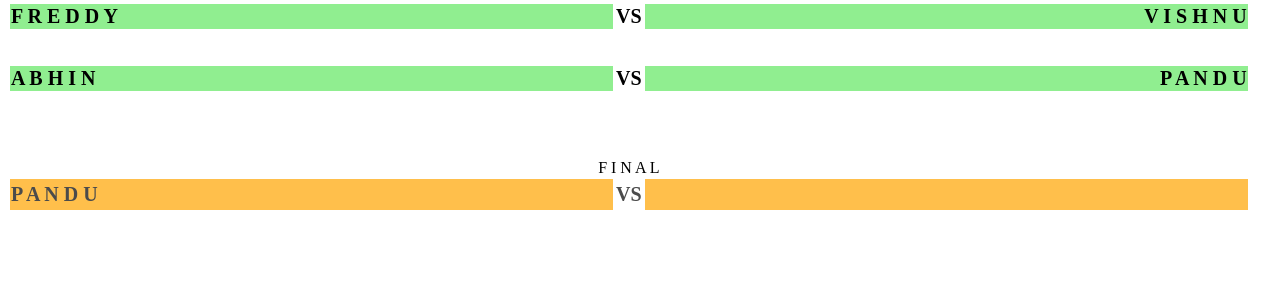
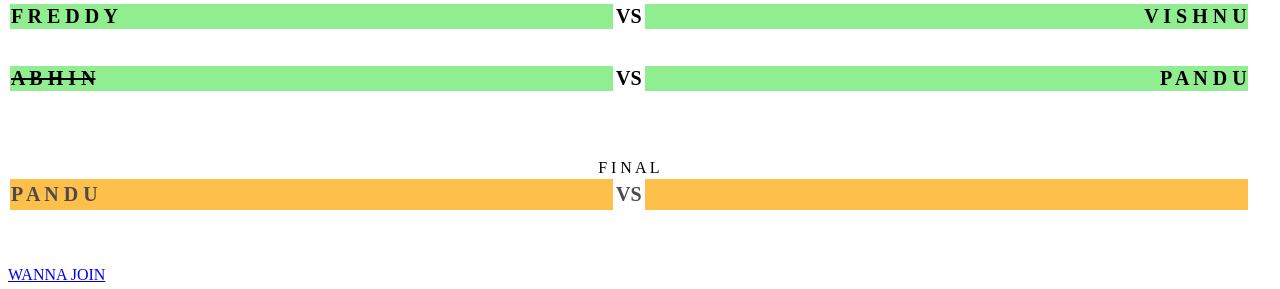
Before and after one commit to Abhishekbabu052/game, a plain HTML site: page index.html in a window 1280 px wide. Shown: the part 744-1033 px from the top of the page. Before the commit the page ends 964 px from the top, so only its background shows below. Drawn offline with Linux system fonts and the light colour scheme.

Commit message:
Update index.html

```diff
--- a/index.html
+++ b/index.html
@@ -72,7 +72,7 @@ text-align:right
 
 <table style="100%;" >
 <tr style="width:100%;background-color:lightgreen">
-<td style="width:50%;color:black">A B H I N</td>
+<td style="width:50%;color:black"><del>A B H I N</del></td>
 <td style="width:%;color:black;background-color:white">VS</td>
 <td style="width:50%;text-align:right;color:black">P A N D U</td></tr>
 <tr><td>ㅤ</td></tr>
@@ -83,5 +83,9 @@ text-align:right
 <td style="width:50%;color:black">P A N D U</td>
 <td style="width:%;color:black;background-color:white">VS</td>
 <td style="width:50%;text-align:right;color:black">ㅤ</td></tr>
+
+</table>
+<br><br><br>
+<a href="https://chat.whatsapp.com/CNG30sGm0Zb0jhUAAyMbes" >WANNA JOIN</a>
 </body>
 </html>
```
